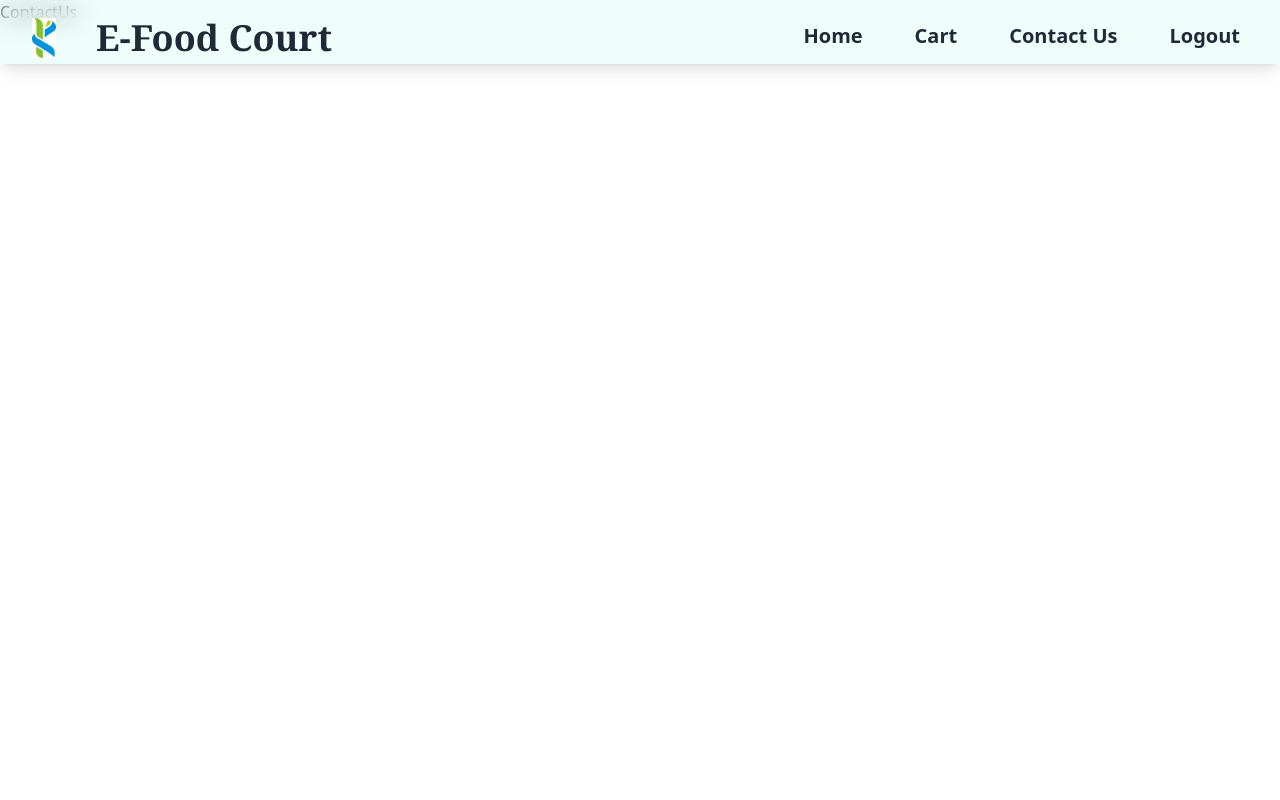
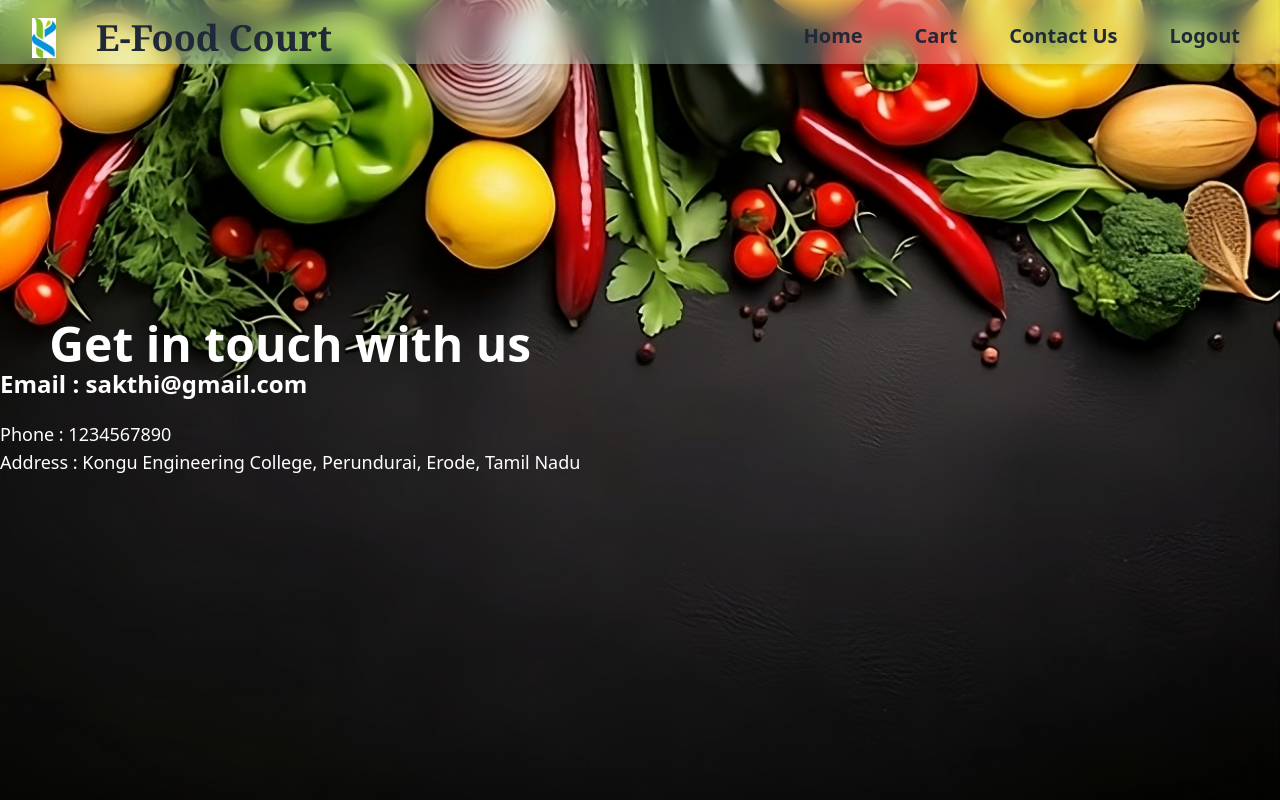
Before and after one commit to pradeep-145/E-Food-Court-ordering-App, a React (Vite) app in the folder FrontEnd/: page /contactUs in a window 1280 px wide. Built offline with nearby package versions, Linux system fonts and the light colour scheme; the HTML template or start-up script is replaced by a standard one.

Commit message:
Add background image to ContactUs page and enhance layout with contact details

```diff
--- a/FrontEnd/src/App.jsx
+++ b/FrontEnd/src/App.jsx
@@ -11,6 +11,7 @@ import Home from './pages/Admin/Home';
 import Welcome from './components/welcome';
 import axios from 'axios';
 import bg from './assets/hd.png'
+import contactbg from './assets/bg.png'
 
 function App() {
     return (
@@ -50,7 +51,14 @@ function App() {
         <AdminLogin />
         </div>
         } />
-      <Route path="/contactUs" element={<ContactUs />} />
+      <Route path="/contactUs" element={
+        <div style={{ backgroundImage: `url(${contactbg})`,
+        backgroundSize: 'cover', backgroundPosition:'center',
+        backgroundAttachment:'fixed', backgroundRepeat:'no-repeat',
+         minHeight: '100vh', width:'100%', height:'100%'}}>
+         <ContactUs />
+        </div>
+      } />
       <Route path='/admin' element={<Home />} />
       </Routes>
     </Router>
--- a/FrontEnd/src/pages/ContactUs.jsx
+++ b/FrontEnd/src/pages/ContactUs.jsx
@@ -4,7 +4,20 @@ const ContactUs = () => {
   return (
     <>
      <Navbar/>
-    <div>ContactUs</div>
+    <div>
+      <div className='flex flex-row gap-10'>
+        <div className='flex flex-col justify-center items-center'>
+        <div className='flex justify-center items-center text-white font-bold text-5xl text-center mt-80'> Get in touch with us </div>
+        <div className='flex flex-col gap-5'>
+          <h2 className='text-white font-bold text-2xl'> Email : sakthi@gmail.com</h2>
+            <span className='text-white font-normal text-lg'>
+              <h2> Phone : 1234567890</h2>
+              <h2> Address : Kongu Engineering College, Perundurai, Erode, Tamil Nadu</h2>
+            </span>
+        </div>
+        </div>
+      </div>
+    </div>
     </>
   )
 }
```
Also changed, not shown: FrontEnd/src/assets/image.png (deleted).
